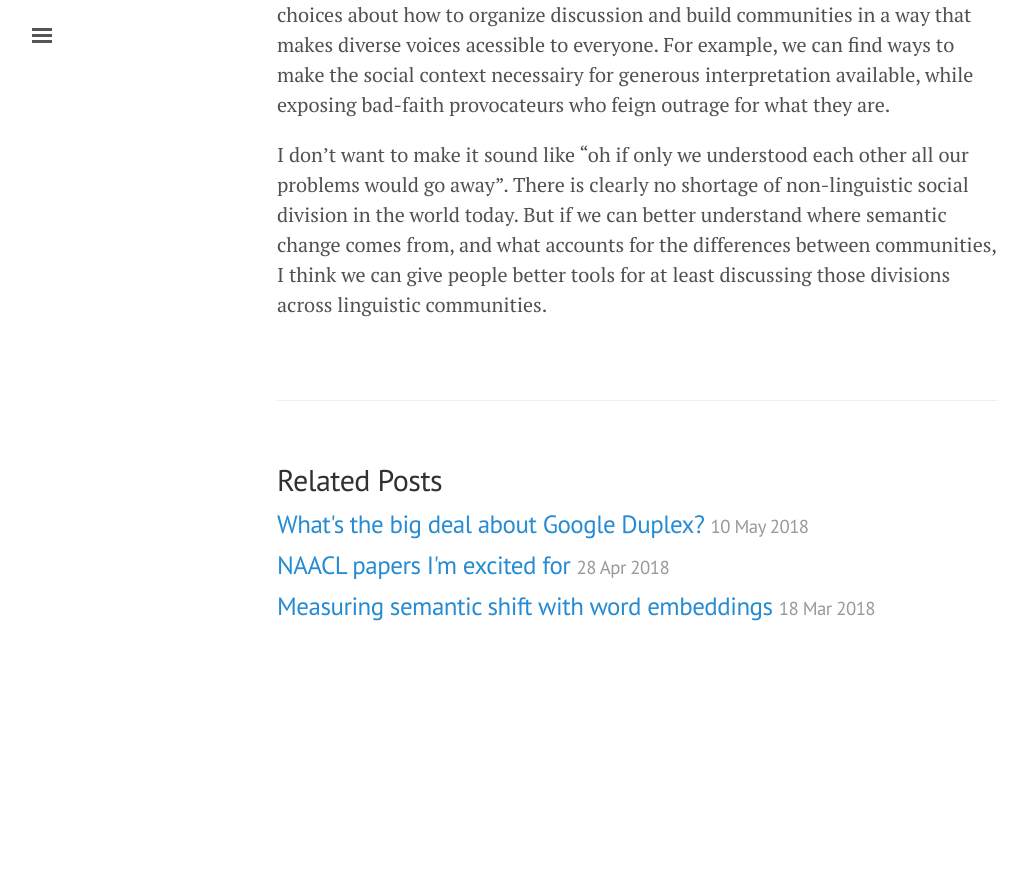
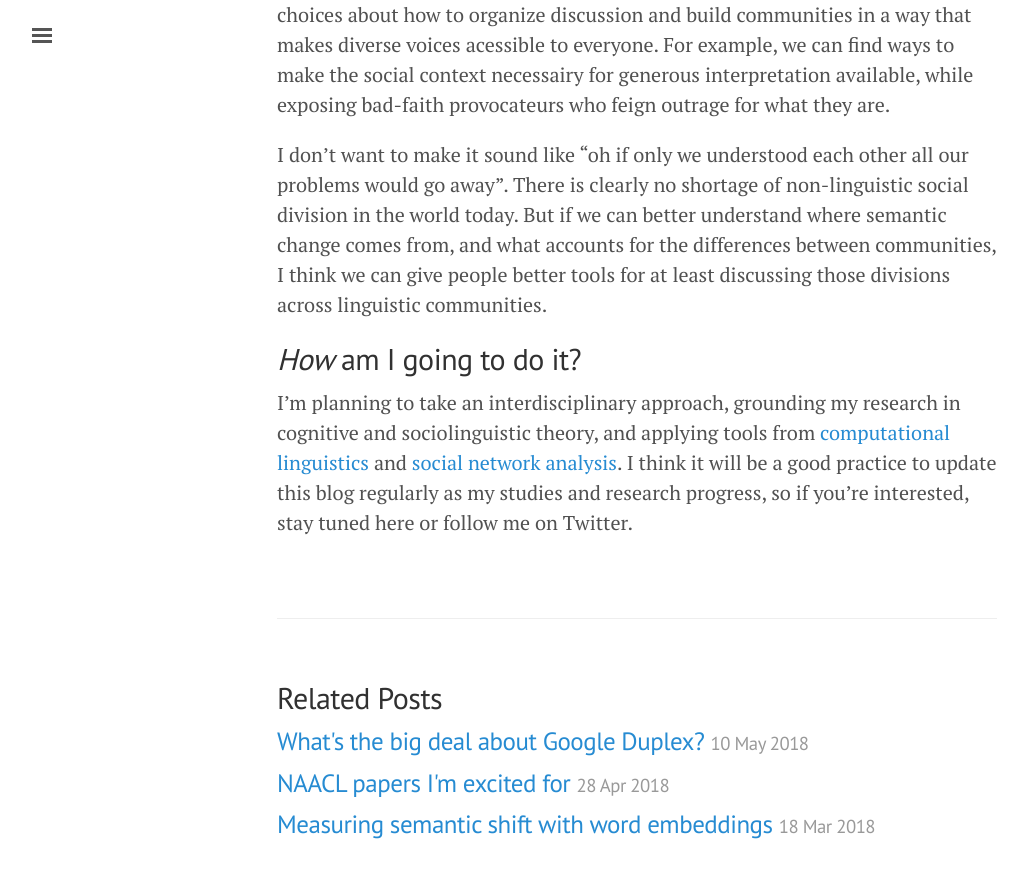
Before and after one commit to winobes/winobes.github.io, a Jekyll site: the page built from _posts/2018-08-08-im-moving-to-sweden.md, in a window 1280 px wide and 900 px high, scrolled down 2921 px. Shown: the top 878 px of the window, without its empty margins (3-1031 px from the left). Built offline with Jekyll 4.4.1, drawn with Linux system fonts in a browser that asks for light colours; before the commit the page ends 3604 px from its top, so only the background shows below that.

Commit message:
add paragraph

```diff
--- a/_posts/2018-08-08-im-moving-to-sweden.md
+++ b/_posts/2018-08-08-im-moving-to-sweden.md
@@ -66,3 +66,8 @@ For example, we can find ways to make the social context necessairy for generous
 I don't want to make it sound like "oh if only we understood each other all our problems would go away".
 There is clearly no shortage of non-linguistic social division in the world today.
 But if we can better understand where semantic change comes from, and what accounts for the differences between communities, I think we can give people better tools for at least discussing those divisions across linguistic communities.
+
+## _How_ am I going to do it?
+
+I'm planning to take an interdisciplinary approach, grounding my research in cognitive and sociolinguistic theory, and applying tools from [computational linguistics](https://en.wikipedia.org/wiki/Computational_linguistics) and [social network analysis](https://en.wikipedia.org/wiki/Social_network_analysis).
+I think it will be a good practice to update this blog regularly as my studies and research progress, so if you're interested, stay tuned here or follow me on Twitter.
```
